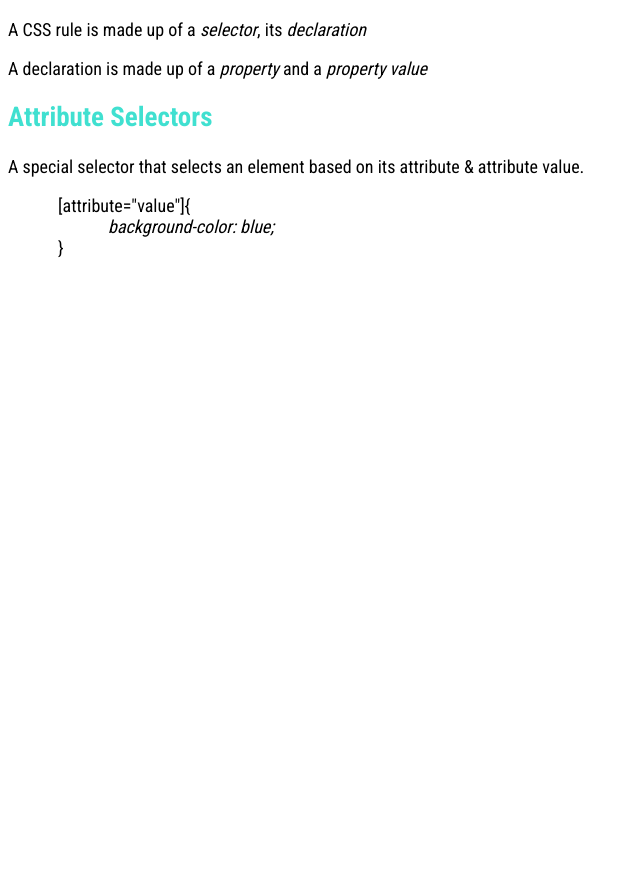
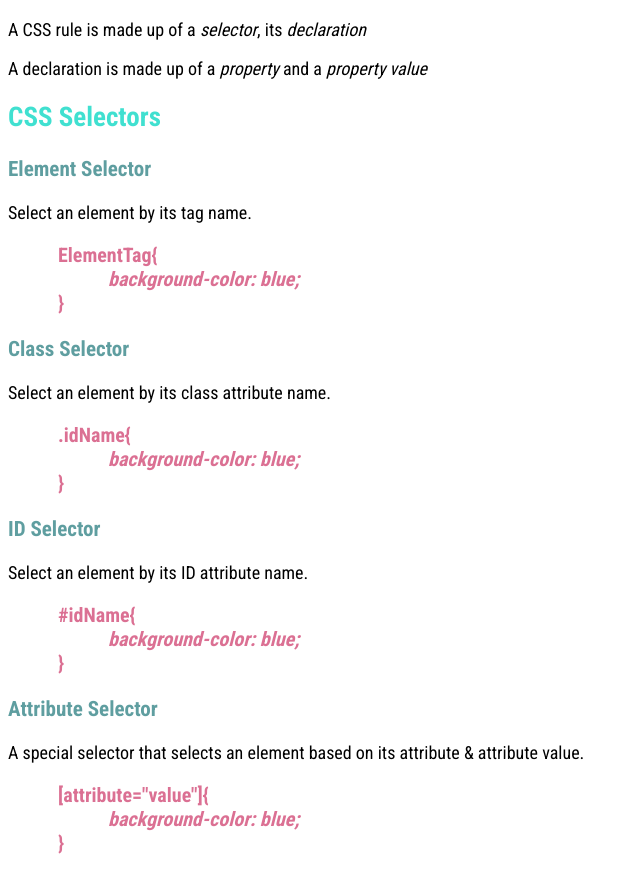
Before and after one commit to DSam87/fcc_css, a plain HTML site: page index.html in a window 1280 px wide. Shown: the part 616-1491 px from the top of the page, without its empty margins (0-640 px from the left). Before the commit the page ends 892 px from the top, so only its background shows below. Drawn offline with Linux system fonts and the light colour scheme.

Commit message:
Added Specific Selectors along with new styles for headers

```diff
--- a/index.html
+++ b/index.html
@@ -28,7 +28,31 @@
         <p>A declaration is made up of a <i>property</i> and a <i>property value</i></p>
 
 
-        <h2>Attribute Selectors</h2>
+        <h2>CSS Selectors</h2>
+        <h3>Element Selector</h3>
+        <p>Select an element by its tag name.</p>
+        <p class="tab">ElementTag{
+            <br>
+            <i class="tab">background-color: blue;</i>
+            <br>
+        }</p>
+        <h3>Class Selector</h3>
+        <p>Select an element by its class attribute name.</p>
+        <p class="tab">.idName{
+            <br>
+            <i class="tab">background-color: blue;</i>
+            <br>
+        }</p>
+
+        <h3>ID Selector</h3>
+        <p>Select an element by its ID attribute name.</p>
+        <p class="tab">#idName{
+            <br>
+            <i class="tab">background-color: blue;</i>
+            <br>
+        }</p>
+
+        <h3>Attribute Selector</h3>
         <p>A special selector that selects an element based on its attribute & attribute value.</p>
         <p class="tab">[attribute="value"]{
             <br>
--- a/style.css
+++ b/style.css
@@ -8,8 +8,12 @@
 h1{
     color:teal
 }
-h2,h3{
+h2{
     color: turquoise
+}
+h3{
+    color: cadetblue;
+
 }
 
 .large-img{
@@ -20,3 +24,10 @@ h2,h3{
 .tab{
     margin-left: 50px;
 }
+
+[class="tab"]{
+    color: palevioletred;
+    font-size: 20px;
+    font-weight: bold;
+
+}
```
